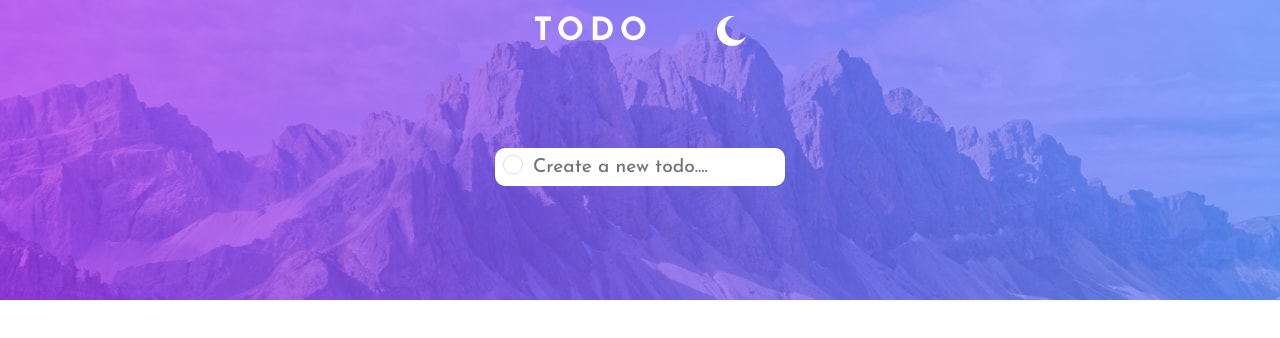
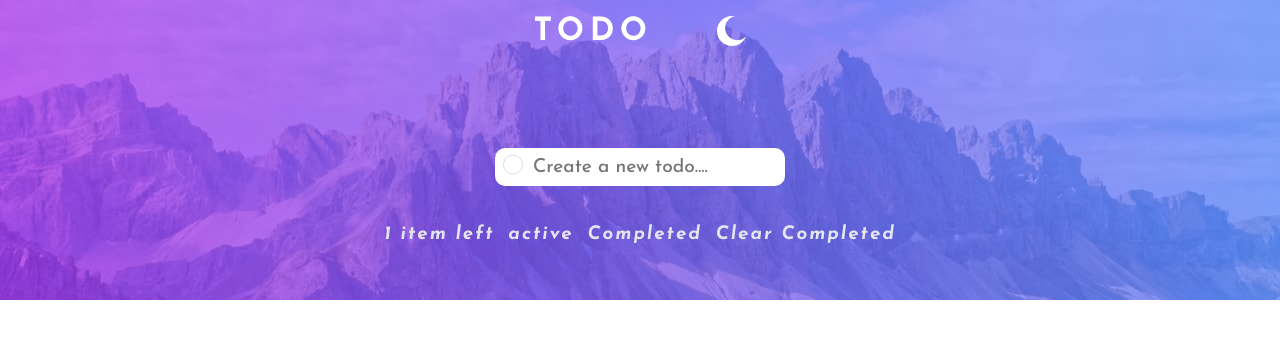
Before and after one commit to EjiroOsiephri/todo-app-main, a React (Vite) app: page / in a window 1280 px wide. Shown: the top 338 px of the page. Built offline with nearby package versions, Linux system fonts and the light colour scheme.

Commit message:
Added extra features

```diff
--- a/src/components/Main.jsx
+++ b/src/components/Main.jsx
@@ -23,6 +23,7 @@ const Main = () => {
             setListValue([...listValue, inputValue])
             setInputValue('')
         }
+
     }
     document.addEventListener('keydown', handleKeyPress)
 
@@ -37,10 +38,16 @@ const Main = () => {
                 <div className={Styled["input-container"]}>
                     <div className={Styled.box}>
                         <input className={Styled.check} type="checkbox" />
-                        <input type="text" onChange={changeInput} placeholder='Create a new todo....' />
+                        <input type="text" value={inputValue} onChange={changeInput} placeholder='Create a new todo....' />
                     </div>
                 </div>
                 <div className={Styled["input"]}>
+                    <div className={Styled.regularInput}>
+                        <h3>1 item left</h3>
+                        <h3>active</h3>
+                        <h3>Completed</h3>
+                        <h3>Clear Completed</h3>
+                    </div>
                     {listValue.map((value, index) => {
                         return (
                             <div key={index} className={Styled['input-text-container']}>
--- a/src/components/sass/main.module.scss
+++ b/src/components/sass/main.module.scss
@@ -5,6 +5,16 @@ $LightGrayishBlue: hsl(236, 33%, 92%);
 $DarkGrayishBlue: hsl(234, 11%, 52%);
 $VeryDarkGrayishBlue: hsl(233, 14%, 35%);
 $VeryDarkGrayishBlue: hsl(237, 14%, 26%);
+
+h1,
+h2,
+h3,
+h4,
+h5,
+h6,
+p {
+  letter-spacing: 2px;
+}
 
 * {
   padding: 0;
@@ -84,18 +94,36 @@ input[type="text"] {
   padding-left: 2em;
   margin-bottom: 2em;
 }
+.input {
+  display: flex;
+  flex-direction: column;
+}
 
 .input-text-container {
   width: 60%;
   padding: 0.5em;
+  box-shadow: 10px 5px 10px $LightGrayishBlue;
   display: flex;
   justify-content: space-between;
+  order: 1;
   background-color: white;
   margin: 0 auto;
   display: flex;
   border-radius: 10px;
+  margin-top: 0.3em;
 }
-
+.input-text-container h3 {
+  margin-right: 4rem;
+}
+.regularInput {
+  margin: 0 auto;
+  display: flex;
+  justify-content: space-between;
+  width: 40%;
+  color: $LightGrayishBlue;
+  font-style: oblique;
+  order: 2;
+}
 @media (max-width: 375px) {
   .main-bg {
     background-image: url("../images/bg-mobile-light.jpg");
```
